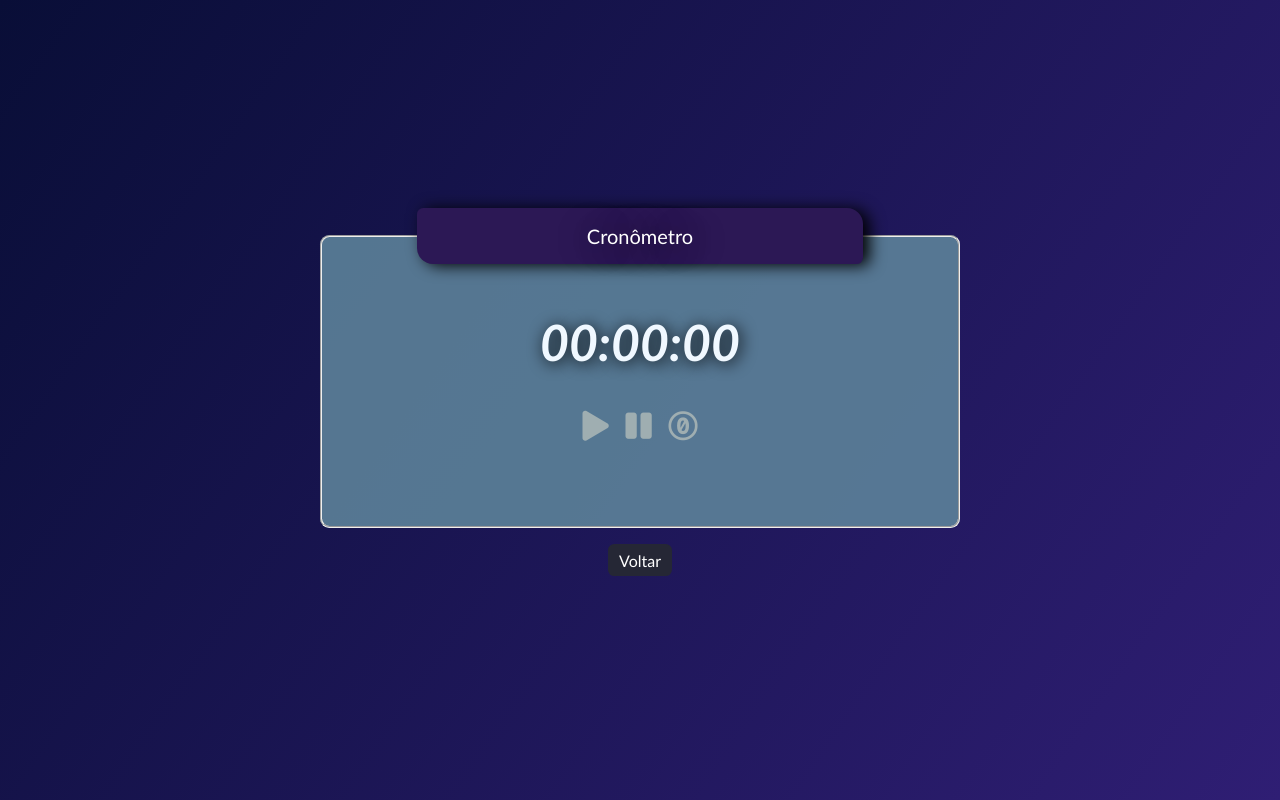
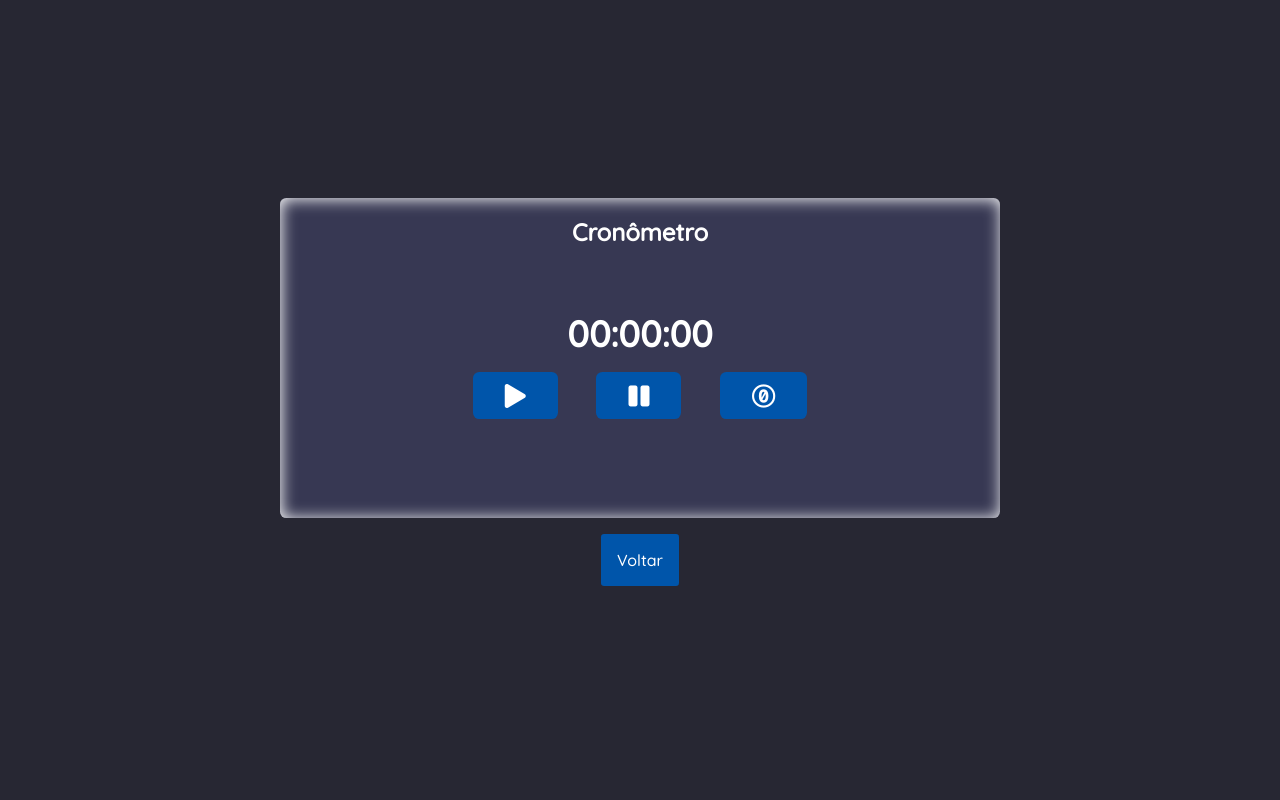
Before and after one commit to Alexandre192001/Cronometro, a website: page index.html in a window 1280 px wide. Drawn offline with Linux system fonts and the light colour scheme.

Commit message:
Renovando site

```diff
--- a/assets/js/index.js
+++ b/assets/js/index.js
@@ -4,16 +4,16 @@ var ss = 0;
 
 var cron;
 
-document.getElementById("play").addEventListener("click", () => {
+const play = document.getElementById("play").addEventListener("click", () => {
   cronometroTime()
   cron = setInterval(cronometroTime,10)
 })
 
-document.getElementById("pause").addEventListener("click", () => {
+const pause = document.getElementById("pause").addEventListener("click", () => {
   clearInterval(cron);
 })
 
-document.getElementById("reset").addEventListener("click", () => {
+const reset = document.getElementById("reset").addEventListener("click", () => {
   clearInterval(cron);
   hh = 0;
   mm = 0;
--- /dev/null
+++ b/assets/sass/index.scss
@@ -0,0 +1,71 @@
+@import url('https://fonts.googleapis.com/css2?family=Quicksand:wght@500&display=swap');
+
+$fontQuicksand: "Quicksand";
+
+*{
+  margin: 0%;
+  padding:0%;
+  box-sizing: border-box;
+}
+
+.container-cronometro{
+  font-family: $fontQuicksand;
+  height: 100vh;
+  width: 100%;
+  display:flex;
+  flex-direction: column;
+  align-items:center;
+  justify-content: center;
+  background-color: rgb(39, 39, 51);
+  overflow: hidden;
+
+  .card-cronometro-wrapper{
+    width:45rem;
+    height: 20rem;
+    text-align:center;
+    display: flex;
+    gap: 3rem;
+    align-items: center;
+    justify-content: center;
+    background-color: rgb(55, 56, 83);
+    flex-direction: column;
+    color: #fff;
+    border-radius: .4rem;
+    box-shadow: inset 1px 1px 1rem #fff;
+
+    .card-cronometro{
+      margin: 4rem;
+
+      i{
+        cursor: pointer;
+        margin:1rem;
+        background-color: #05a;
+        padding: .7rem 2rem;
+        border-radius: .4rem;
+        transition: all .2s ease-in-out;
+        &:hover{
+          transform: scale(1.1);
+        }
+      }
+    }
+
+  }
+
+  a{
+    text-decoration: none;
+    padding: 1rem;
+    background-color: #05a;
+    color: #fff;
+    border-radius: .2rem;
+    margin:1rem;
+  }
+}
+
+
+@media(max-width:732px){
+  .container-cronometro{
+    .card-cronometro-wrapper{
+      width: 90%;
+    }
+  }
+}
--- a/index.html
+++ b/index.html
@@ -1,5 +1,6 @@
 <!DOCTYPE html>
 <html lang="pt-br">
+
 <head>
   <meta charset="UTF-8">
   <meta http-equiv="X-UA-Compatible" content="IE=edge">
@@ -7,15 +8,17 @@
   <title>Cronômetro</title>
   <link rel="stylesheet" href="./assets/css/index.css">
   <script defer src="./assets/js/index.js"></script>
-  <link rel="stylesheet" href="https://pro.fontawesome.com/releases/v5.10.0/css/all.css" integrity="sha384-AYmEC3Yw5cVb3ZcuHtOA93w35dYTsvhLPVnYs9eStHfGJvOvKxVfELGroGkvsg+p" crossorigin="anonymous"/>
+  <link rel="stylesheet" href="https://pro.fontawesome.com/releases/v5.10.0/css/all.css"
+    integrity="sha384-AYmEC3Yw5cVb3ZcuHtOA93w35dYTsvhLPVnYs9eStHfGJvOvKxVfELGroGkvsg+p" crossorigin="anonymous" />
   <link rel="shortcut icon" href="../img-cronometro.jpg" type="image/x-icon">
 </head>
+
 <body>
 
   <section class="container-cronometro">
 
-      <fieldset class="card-cronometro-wrapper">
-        <legend class="titulo-cronometro">Cronômetro</legend>
+    <div class="card-cronometro-wrapper">
+      <h1 class="titulo-cronometro">Cronômetro</legend>
 
 
       <div class="card-cronometro">
@@ -27,10 +30,11 @@
         <i id="reset" class="fab fa-creative-commons-zero"></i>
 
       </div>
-      </fieldset>
+    </div>
 
     <a class="btn_voltar_port" href="https://frontend-alexandrejr.netlify.app/">Voltar</a>
   </section>
 
 </body>
+
 </html>
--- /dev/null
+++ b/package.json
@@ -0,0 +1,5 @@
+{
+  "dependencies": {
+    "sass": "^1.54.8"
+  }
+}
```
Also changed, not shown: assets/css/index.css, 2 other files. Lines whose indentation alone changed are shown as unchanged.
